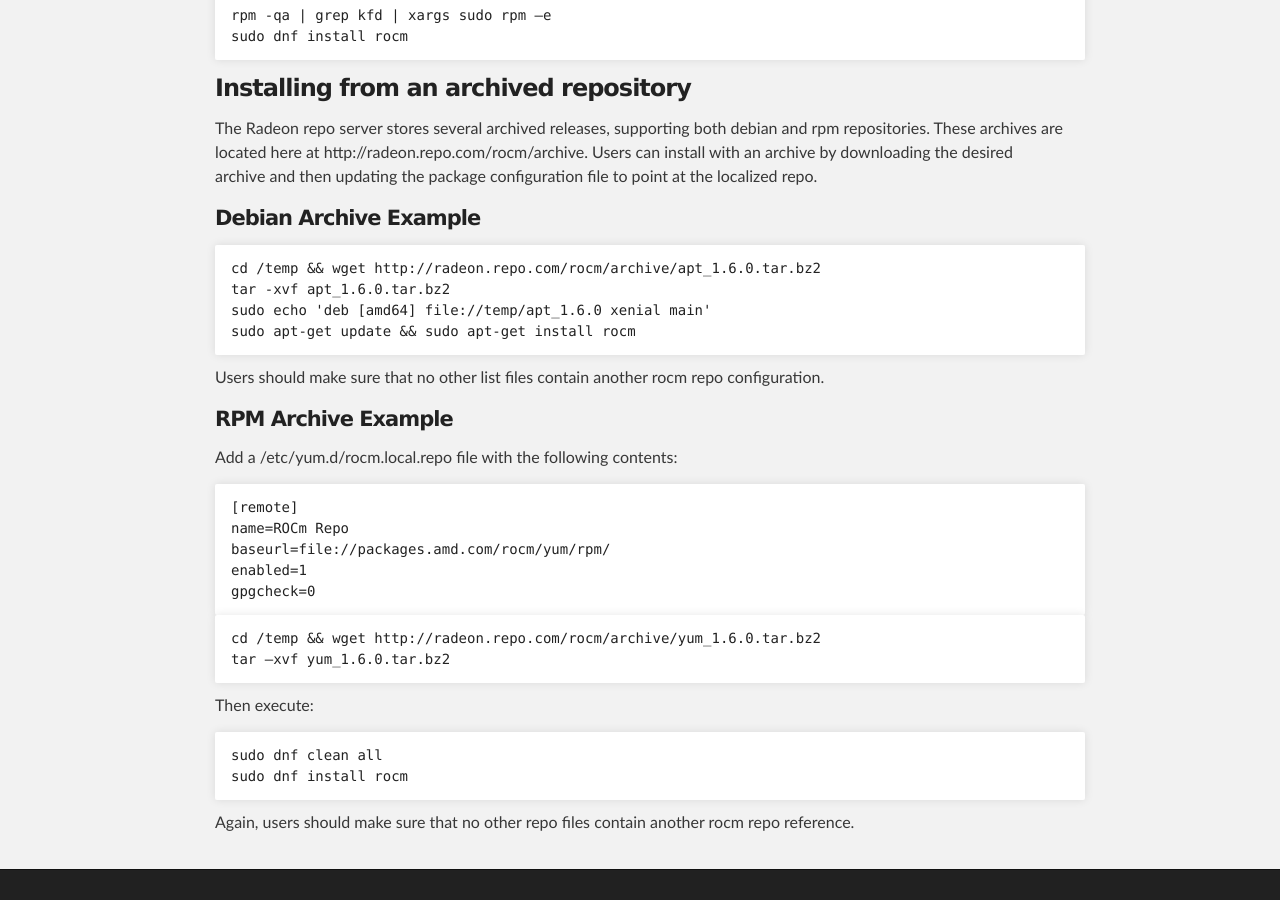
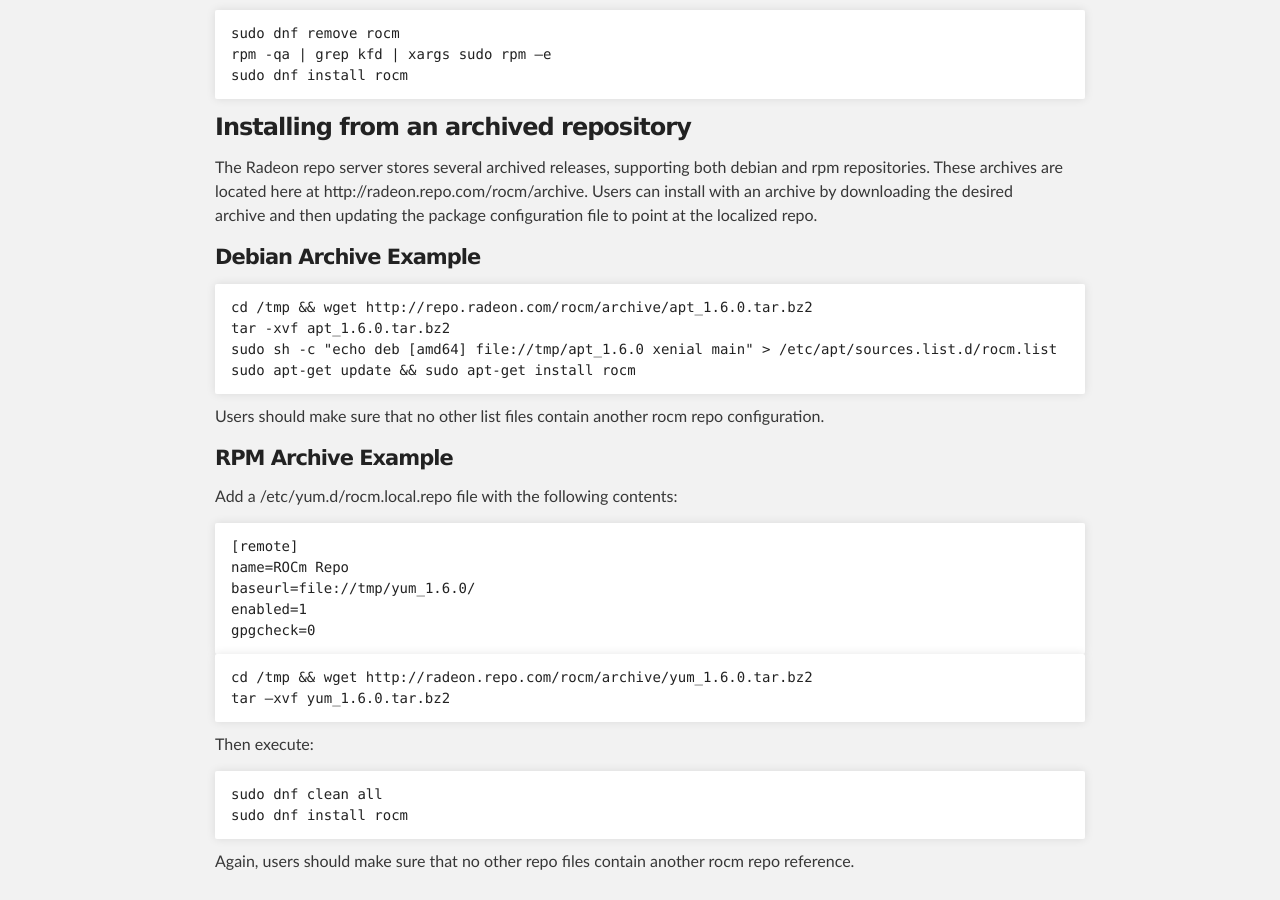
Before and after one commit to ROCm/ROCm.github.io, a Jekyll site: the page built from install_issues.md, in a window 1280 px wide and 900 px high, scrolled down 2648 px. Built offline with Jekyll 4.4.1, drawn with Linux system fonts in a browser that asks for light colours; our own code applies the rules of GitHub Pages for plain Markdown files; some of the changed text lies outside the part shown.

````diff
--- a/install_issues.md
+++ b/install_issues.md
@@ -1,4 +1,4 @@
----
+--
 layout: default
 title: Install FAQ
 ---
@@ -140,9 +140,9 @@
 #### Debian Archive Example
 
 ```shell
-cd /temp && wget http://radeon.repo.com/rocm/archive/apt_1.6.0.tar.bz2
+cd /tmp && wget http://repo.radeon.com/rocm/archive/apt_1.6.0.tar.bz2
 tar -xvf apt_1.6.0.tar.bz2
-sudo echo 'deb [amd64] file://temp/apt_1.6.0 xenial main'
+sudo sh -c "echo deb [amd64] file://tmp/apt_1.6.0 xenial main" > /etc/apt/sources.list.d/rocm.list
 sudo apt-get update && sudo apt-get install rocm
 ```
 
@@ -154,13 +154,13 @@
 ```shell
 [remote]
 name=ROCm Repo
-baseurl=file://packages.amd.com/rocm/yum/rpm/
+baseurl=file://tmp/yum_1.6.0/
 enabled=1
 gpgcheck=0
 ```
 
 ```shell
-cd /temp && wget http://radeon.repo.com/rocm/archive/yum_1.6.0.tar.bz2
+cd /tmp && wget http://radeon.repo.com/rocm/archive/yum_1.6.0.tar.bz2
 tar –xvf yum_1.6.0.tar.bz2
 ```
 
````
Also changed, not shown: ROCmInstall.md (+2 -2 lines), install.md (+2 -2 lines).
